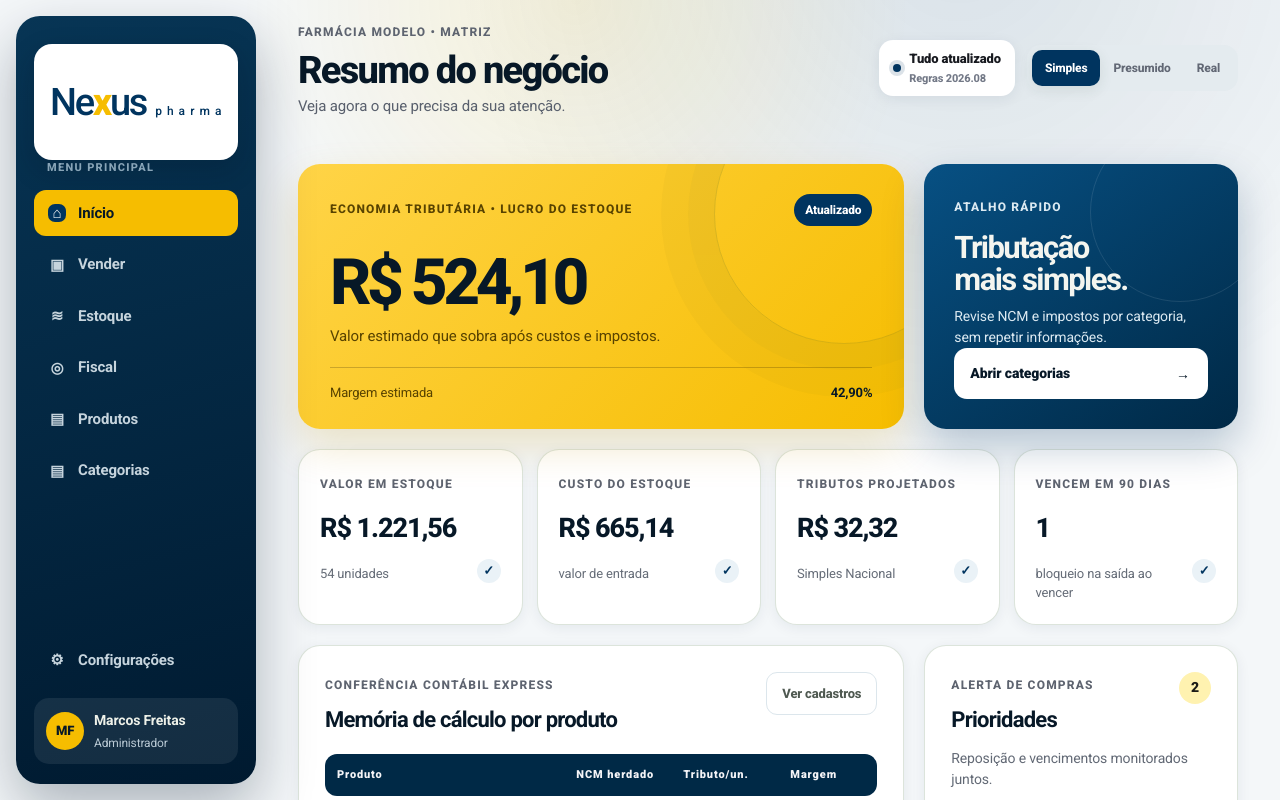
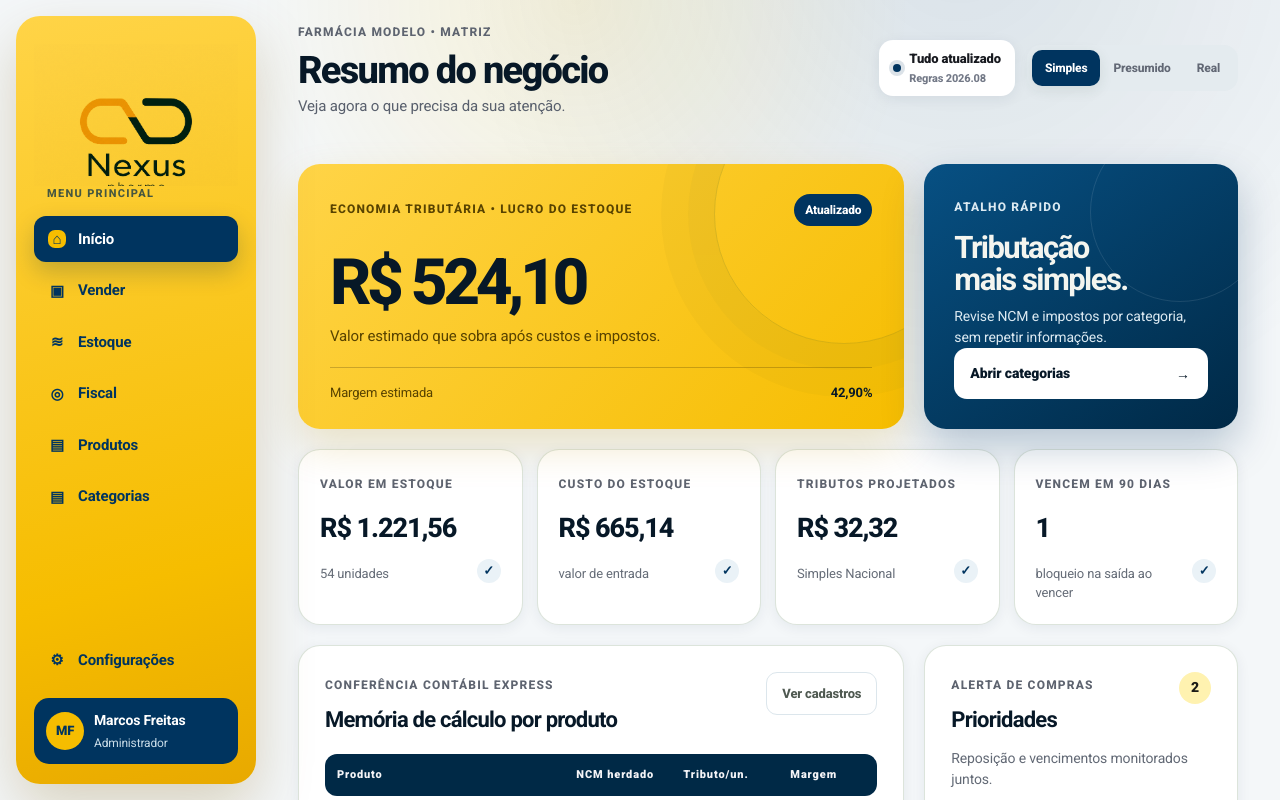
Before and after one commit to eusoudevmarcos/nexus-pharma, a Next.js app: page / in a window 1280 px wide. Shown: the top 800 px of the page. Built offline with nearby package versions, Linux system fonts and the light colour scheme.

Commit message:
Restyle sidebar with gold menu and original logo

```diff
--- a/app/globals.css
+++ b/app/globals.css
@@ -643,24 +643,23 @@ button:focus-visible, input:focus-visible, select:focus-visible, textarea:focus-
 
 button:focus-visible, input:focus-visible, select:focus-visible, textarea:focus-visible { outline-color: rgba(0, 52, 95, .38); }
 .app-shell { background: radial-gradient(circle at 75% -5%, rgba(0, 52, 95, .11), transparent 32%), radial-gradient(circle at 45% 0%, rgba(246, 189, 0, .13), transparent 24%), var(--paper); }
-.sidebar { background: linear-gradient(165deg, #073555 0%, #001a30 100%); box-shadow: 0 24px 58px rgba(0, 24, 44, .3); }
+.sidebar { background: linear-gradient(165deg, #ffd447 0%, #f6bd00 72%, #e8a900 100%); box-shadow: 0 24px 58px rgba(130, 93, 0, .24); }
 
-.brand { min-height: 116px; padding: 18px 16px; display: grid; place-items: center; overflow: hidden; border-radius: 18px; background: #fff; box-shadow: 0 10px 28px rgba(0, 17, 31, .2); }
-.brand-signature { width: 100%; display: grid; place-items: center; }
-.brand-name { display: grid; justify-items: center; line-height: 1; }
-.brand-name strong { color: #00345f; font-size: 38px; font-weight: 500; letter-spacing: -.06em; }
-.brand-name strong em { color: #f6bd00; font-style: normal; font-weight: 800; }
-.brand-name small { margin-top: 10px; padding-left: .42em; color: #00345f; font-size: 12px; font-weight: 500; letter-spacing: .42em; text-transform: lowercase; }
+.brand { height: 142px; padding: 0; display: grid; place-items: center; overflow: hidden; border-radius: 0; background: transparent; box-shadow: none; }
+.brand-original { width: 100%; height: 100%; display: block; object-fit: cover; object-position: center; mix-blend-mode: multiply; }
 .brand-compact { display: none; }
 .logo-mark { width: 48px; height: 48px; display: block; object-fit: contain; }
-.brand span, .operator small { color: #b9c9d4; }
-.nav-label { color: #88a4b7; }
-.sidebar button { color: #c6d4dd; }
-.sidebar nav button:hover { background: rgba(246, 189, 0, .12); color: #fff; }
-.sidebar nav button.active { background: #f6bd00; color: #071827; }
-.sidebar nav button.active .icon { background: #00345f; color: #fff; }
-.operator { background: rgba(255,255,255,.08); }
-.avatar { background: #f6bd00; color: #071827; }
+.brand span { color: #00345f; }
+.nav-label { color: rgba(0, 41, 70, .72); }
+.sidebar button { color: #00345f; }
+.sidebar nav button:hover { background: rgba(0, 52, 95, .1); color: #002946; }
+.sidebar nav button.active { background: #00345f; color: #fff; box-shadow: 0 10px 24px rgba(0, 41, 70, .22); }
+.sidebar nav button.active .icon { background: #f6bd00; color: #00345f; }
+.side-bottom > button { color: #00345f; }
+.operator { background: #00345f; }
+.operator strong { color: #fff; }
+.operator small { color: #c8dce8; }
+.avatar { background: #f6bd00; color: #00345f; }
 
 .pulse { background: #00345f; box-shadow: 0 0 0 4px rgba(0, 52, 95, .14); }
 .regime-switch { background: #e4ebef; }
@@ -690,12 +689,12 @@ button:focus-visible, input:focus-visible, select:focus-visible, textarea:focus-
 
 @media (max-width: 1050px) {
   .brand { height: auto; padding: 8px; display: grid; place-items: center; overflow: visible; background: transparent; box-shadow: none; }
-  .brand-signature { display: none; }
+  .brand-original { display: none; }
   .brand-compact { display: block; }
   .logo-mark { width: 50px; height: 50px; }
 }
 
 @media (max-width: 720px) {
   .brand { display: none; }
-  .sidebar nav button.active { background: #f6bd00; color: #071827; }
+  .sidebar nav button.active { background: #00345f; color: #fff; }
 }
--- a/app/page.tsx
+++ b/app/page.tsx
@@ -108,12 +108,7 @@ export default function Home() {
   return <main className="app-shell">
     <aside className="sidebar">
       <div className="brand">
-        <div className="brand-signature" aria-label="Nexus pharma">
-          <div className="brand-name">
-            <strong>Ne<em>x</em>us</strong>
-            <small>pharma</small>
-          </div>
-        </div>
+        <img className="brand-original" src="/logo/nexus-logo-original.png" width="1200" height="1200" alt="Nexus pharma" />
         <span className="brand-compact"><LogoMark /></span>
       </div>
       <nav aria-label="Navegação principal">
```
